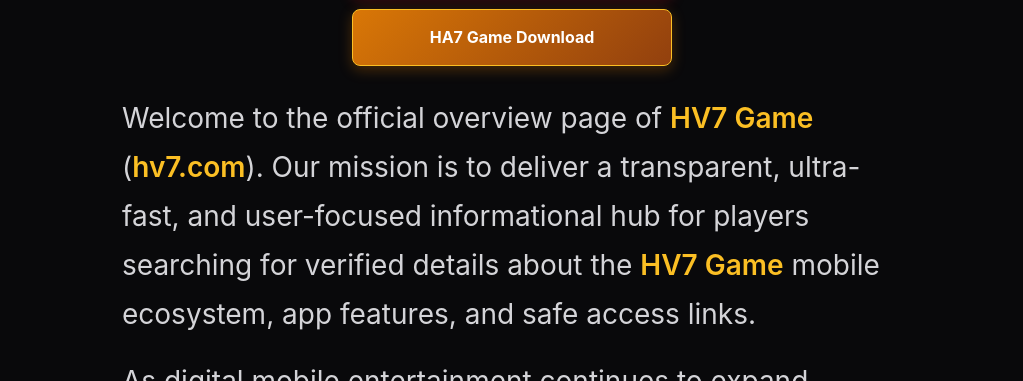
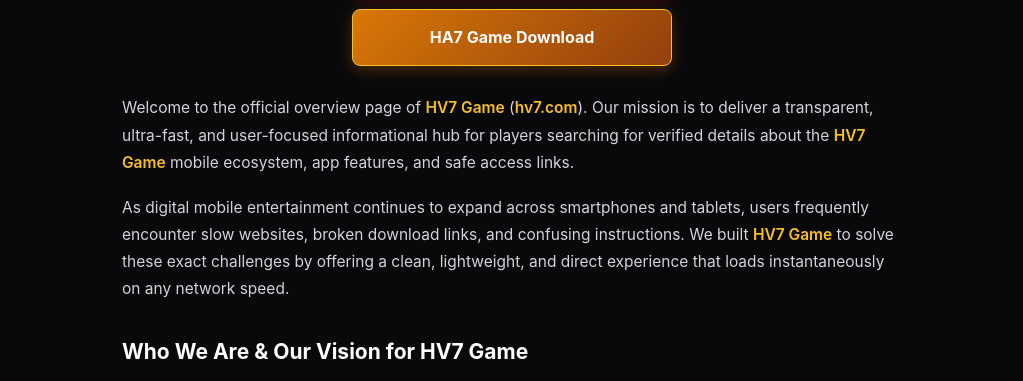
Before and after one commit to git-09-ui/HV7, a plain HTML site: page about.html in a window 1280 px wide. Shown: the part 379-760 px from the top of the page, without its empty margins (128-1151 px from the left). Drawn offline with Linux system fonts and the light colour scheme.

Commit message:
Update about.html

```diff
--- a/about.html
+++ b/about.html
@@ -301,7 +301,7 @@
         .article-body p {
             color: #d4d4d8;
             margin-bottom: 18px;
-            font-size: 28px;
+            font-size: 15.5px;
             line-height: 1.75;
         }
         .highlight {
```
